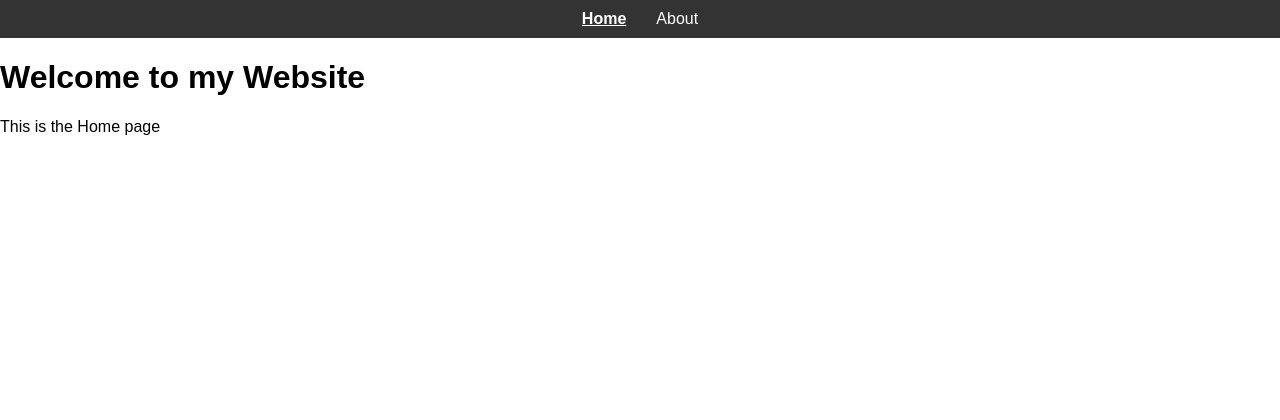
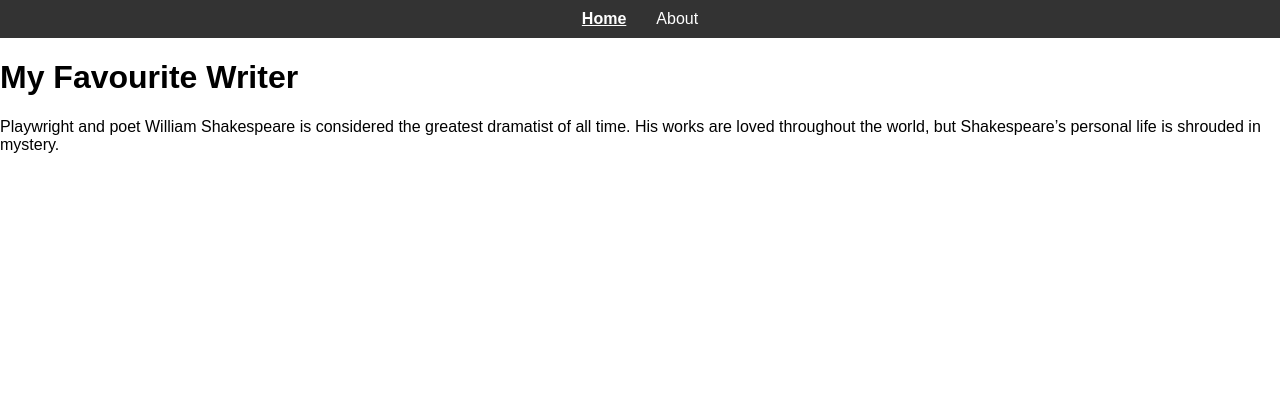
Before and after one commit to Ambika2024/week7, a PHP site: page / in a window 1280 px wide. Shown: the top 420 px of the page. Run offline with PHP 8.4, Linux system fonts and the light colour scheme.

Commit message:
Update index.php

```diff
--- a/index.php
+++ b/index.php
@@ -1,7 +1,7 @@
 <!-- /index.php -->
  <?php include 'includes/header.php'; ?>
  <main>
-    <h1>Welcome to my Website</h1>
-    <p>This is the Home page</p>
+    <h1>My Favourite Writer</h1>
+    <p>Playwright and poet William Shakespeare is considered the greatest dramatist of all time. His works are loved throughout the world, but Shakespeare’s personal life is shrouded in mystery.</p>
  </main>
  <?php include 'includes/footer.php'; ?>
```
